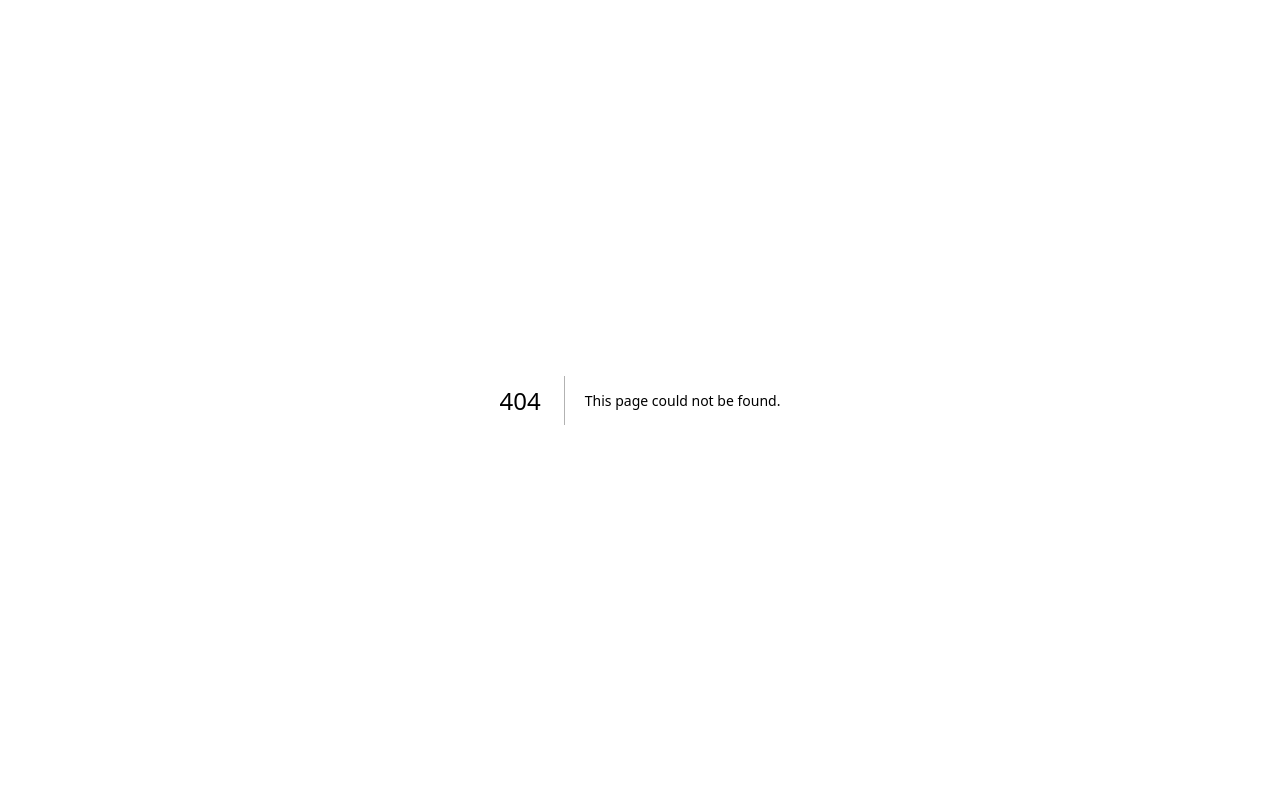
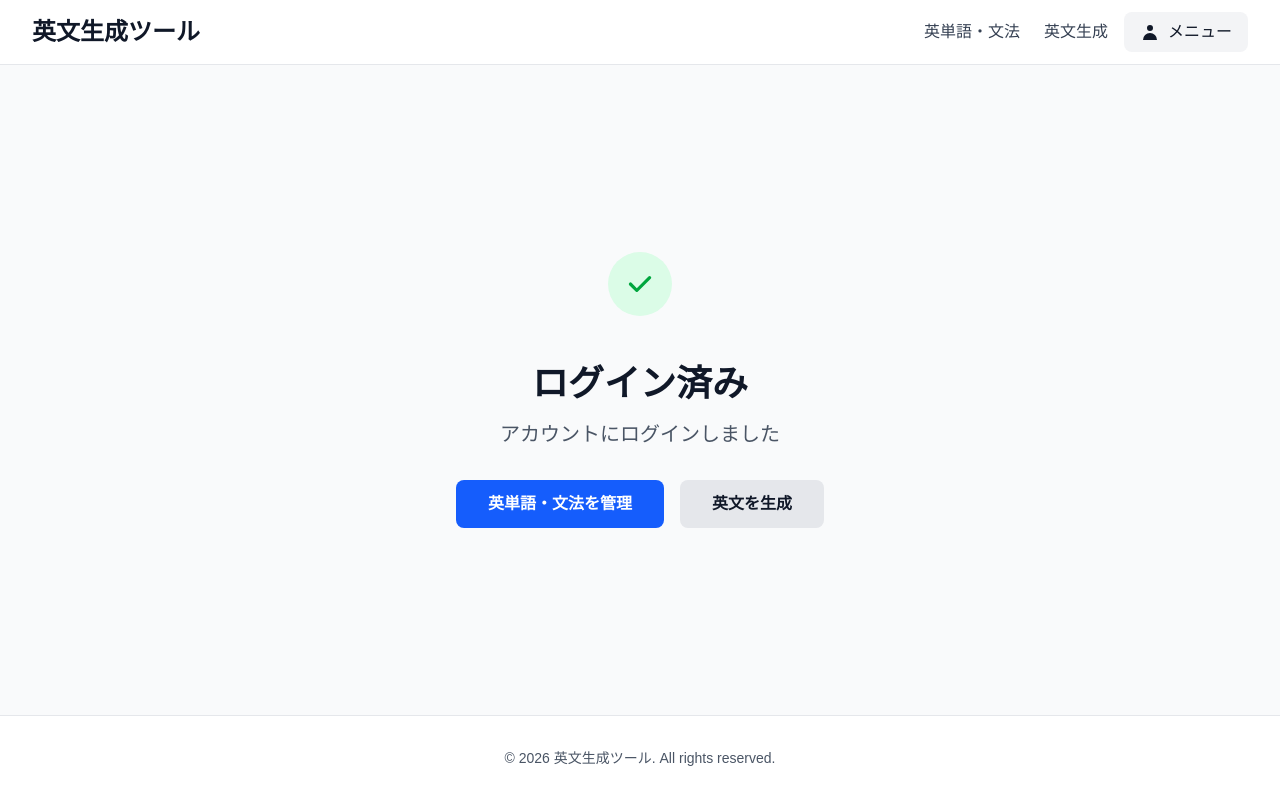
Before and after one commit to masashi-shiomi/EnglishTranslation, a Next.js app: page /dashboard in a window 1280 px wide. Before the commit this address had no page. Built offline with nearby package versions, Linux system fonts and the light colour scheme.

Commit message:
ログイン後の画面

```diff
--- /dev/null
+++ b/src/app/dashboard/page.tsx
@@ -0,0 +1,125 @@
+"use client";
+
+import Link from "next/link";
+import { useState } from "react";
+
+export default function Dashboard() {
+  const [menuOpen, setMenuOpen] = useState(false);
+
+  const handleLogout = async () => {
+    // ログアウト処理
+    // 実装予定
+  };
+
+  return (
+    <div className="flex flex-col min-h-screen bg-gray-50 dark:bg-slate-900">
+      {/* ヘッダー */}
+      <header className="bg-white dark:bg-slate-800 border-b border-gray-200 dark:border-slate-700 sticky top-0 z-50">
+        <div className="max-w-7xl mx-auto px-4 sm:px-6 lg:px-8">
+          <div className="flex items-center justify-between h-16">
+            <Link href="/" className="text-2xl font-bold text-gray-900 dark:text-white">
+              英文生成ツール
+            </Link>
+
+            <div className="flex items-center gap-4">
+              <nav className="hidden md:flex gap-6">
+                <Link
+                  href="/dashboard/words"
+                  className="text-gray-700 dark:text-gray-300 hover:text-blue-600 dark:hover:text-blue-400 font-medium"
+                >
+                  英単語・文法
+                </Link>
+                <Link
+                  href="/dashboard/generate"
+                  className="text-gray-700 dark:text-gray-300 hover:text-blue-600 dark:hover:text-blue-400 font-medium"
+                >
+                  英文生成
+                </Link>
+              </nav>
+
+              <div className="relative">
+                <button
+                  onClick={() => setMenuOpen(!menuOpen)}
+                  className="flex items-center gap-2 px-4 py-2 rounded-lg bg-gray-100 dark:bg-slate-700 text-gray-900 dark:text-white hover:bg-gray-200 dark:hover:bg-slate-600 transition-colors"
+                >
+                  <svg className="w-5 h-5" fill="currentColor" viewBox="0 0 20 20">
+                    <path fillRule="evenodd" d="M10 9a3 3 0 100-6 3 3 0 000 6zm-7 9a7 7 0 1114 0H3z" clipRule="evenodd" />
+                  </svg>
+                  <span className="hidden sm:inline">メニュー</span>
+                </button>
+
+                {menuOpen && (
+                  <div className="absolute right-0 mt-2 w-48 bg-white dark:bg-slate-800 rounded-lg shadow-lg py-2 z-10 border border-gray-200 dark:border-slate-700">
+                    <Link
+                      href="/dashboard/words"
+                      className="block px-4 py-2 text-gray-700 dark:text-gray-300 hover:bg-gray-100 dark:hover:bg-slate-700"
+                    >
+                      英単語・文法
+                    </Link>
+                    <Link
+                      href="/dashboard/generate"
+                      className="block px-4 py-2 text-gray-700 dark:text-gray-300 hover:bg-gray-100 dark:hover:bg-slate-700"
+                    >
+                      英文生成
+                    </Link>
+                    <hr className="my-2 border-gray-200 dark:border-slate-700" />
+                    <button
+                      onClick={handleLogout}
+                      className="w-full text-left px-4 py-2 text-red-600 dark:text-red-400 hover:bg-red-50 dark:hover:bg-red-900/20"
+                    >
+                      ログアウト
+                    </button>
+                  </div>
+                )}
+              </div>
+            </div>
+          </div>
+        </div>
+      </header>
+
+      {/* メインコンテンツ */}
+      <main className="flex-1 flex items-center justify-center px-4 sm:px-6 lg:px-8 py-12">
+        <div className="text-center">
+          <div className="mb-8">
+            <div className="inline-flex items-center justify-center w-16 h-16 bg-green-100 dark:bg-green-900/30 rounded-full mb-4">
+              <svg className="w-8 h-8 text-green-600 dark:text-green-400" fill="currentColor" viewBox="0 0 20 20">
+                <path fillRule="evenodd" d="M16.707 5.293a1 1 0 010 1.414l-8 8a1 1 0 01-1.414 0l-4-4a1 1 0 011.414-1.414L8 12.586l7.293-7.293a1 1 0 011.414 0z" clipRule="evenodd" />
+              </svg>
+            </div>
+          </div>
+
+          <h1 className="text-4xl font-bold text-gray-900 dark:text-white mb-4">
+            ログイン済み
+          </h1>
+          <p className="text-xl text-gray-600 dark:text-gray-400 mb-8">
+            アカウントにログインしました
+          </p>
+
+          <div className="flex flex-col sm:flex-row gap-4 justify-center">
+            <Link
+              href="/dashboard/words"
+              className="px-8 py-3 bg-blue-600 hover:bg-blue-700 text-white font-semibold rounded-lg transition-colors"
+            >
+              英単語・文法を管理
+            </Link>
+            <Link
+              href="/dashboard/generate"
+              className="px-8 py-3 bg-gray-200 dark:bg-slate-700 hover:bg-gray-300 dark:hover:bg-slate-600 text-gray-900 dark:text-white font-semibold rounded-lg transition-colors"
+            >
+              英文を生成
+            </Link>
+          </div>
+        </div>
+      </main>
+
+      {/* フッター */}
+      <footer className="bg-white dark:bg-slate-800 border-t border-gray-200 dark:border-slate-700">
+        <div className="max-w-7xl mx-auto px-4 sm:px-6 lg:px-8 py-8">
+          <p className="text-center text-gray-600 dark:text-gray-400 text-sm">
+            © 2026 英文生成ツール. All rights reserved.
+          </p>
+        </div>
+      </footer>
+    </div>
+  );
+}
```
